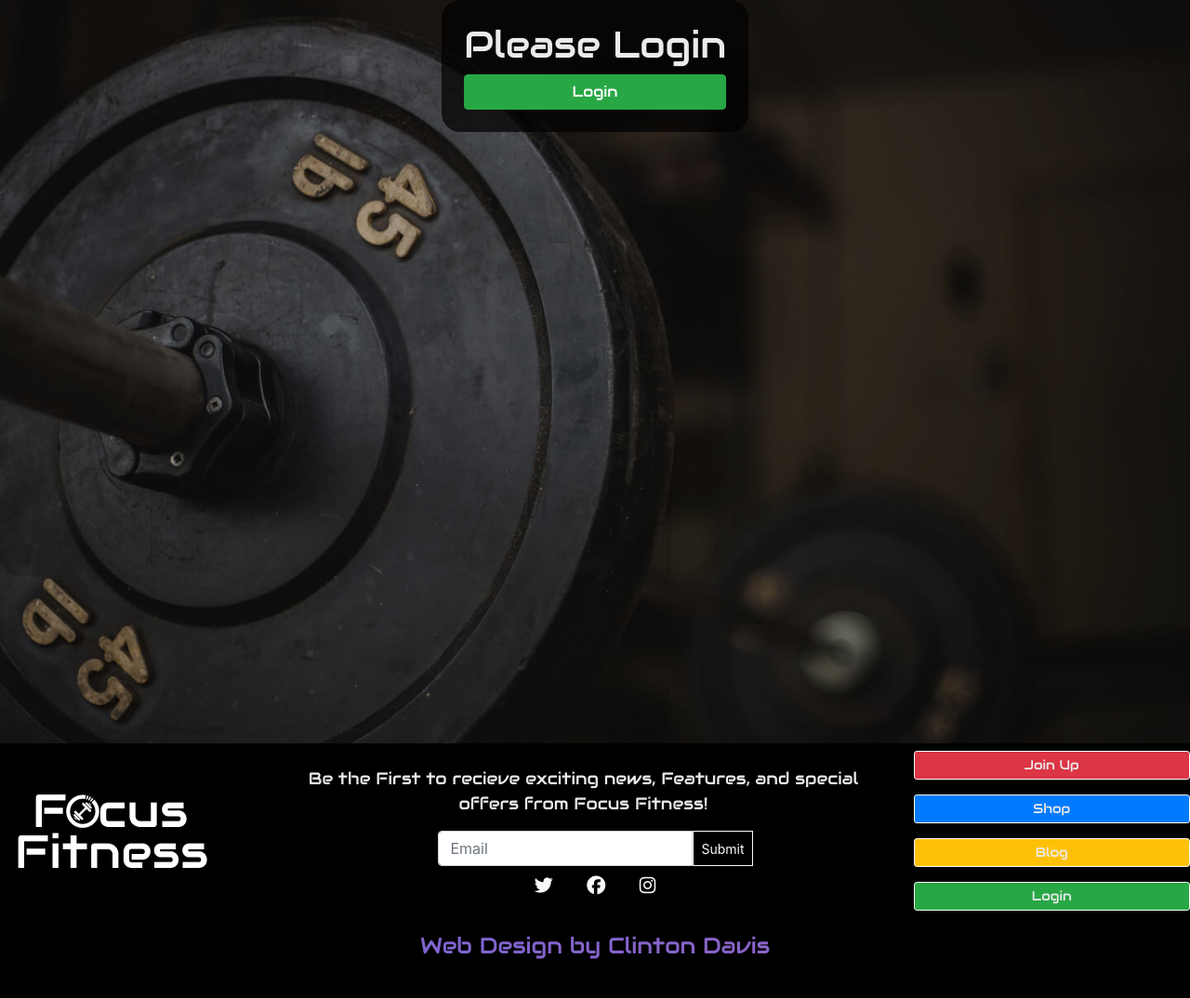
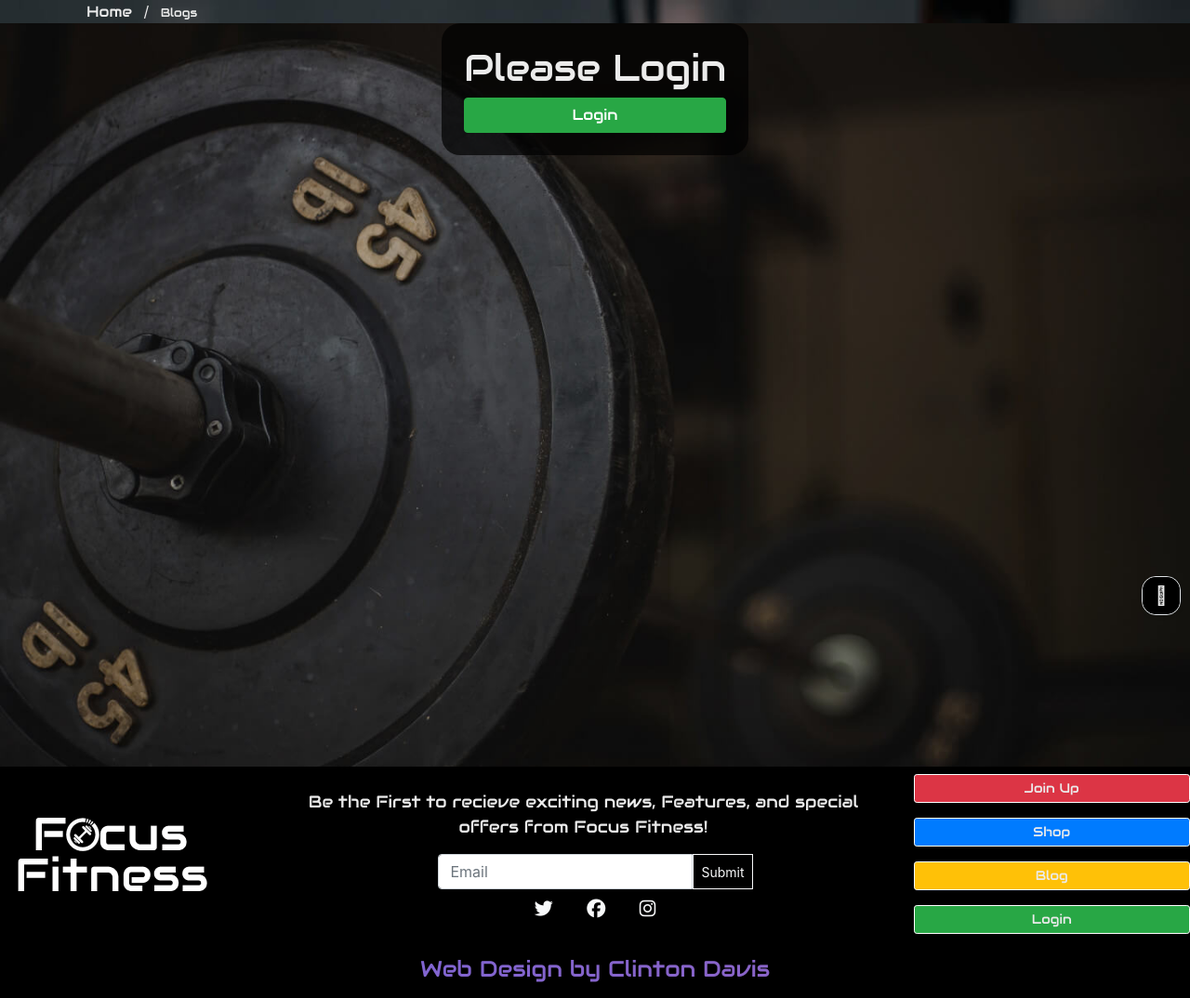
Before and after one commit to Clinton-Davis/focus_fitness, a Django app: page /blog/create/ in a window 1280 px wide. Shown: the part 128-1202 px from the top of the page at 93% size. Before the commit the page ends 1160 px from the top, so only its background shows below. Run offline with Django 3.2, Linux system fonts and the light colour scheme; some libraries are stand-ins or nearby versions.

Commit message:
added javascrit to page up, added _up.html to base

```diff
--- a/blog/forms.py
+++ b/blog/forms.py
@@ -28,7 +28,7 @@ class BlogForm(forms.ModelForm):
         super().__init__(*args, **kwargs)
 
         placeholders = {
-            'title': 'Your Blogs Title',
+            'title': 'Your Blogs Title, 50 Characters max',
             'content': 'Write your Blog in here',
             'thumbnail': 'Picture',
 
@@ -43,7 +43,6 @@ class BlogForm(forms.ModelForm):
                 self.fields[field].widget.attrs['placeholder'] = placeholder
             self.fields[field].widget.attrs['class'] = 'mont_r'
             self.fields[field].label = False
-        # self.fields['category'].label = 'Choise Category'
 
 
 class BlogCommentForm(forms.ModelForm):
--- a/home/forms.py
+++ b/home/forms.py
@@ -4,16 +4,16 @@ from django import forms
 class ContactForm(forms.Form):
     name = forms.CharField(max_length=100, widget=forms.TextInput(attrs={
         'autofocus': True,
-        'class': "form-group aw",
+        'class': "form-group",
         'placeholder': "Your Name",
 
     }))
     email = forms.EmailField(widget=forms.TextInput(attrs={
-        'class': "form-group aw",
+        'class': "form-group",
         'placeholder': "Your Email"
     }))
     message = forms.CharField(widget=forms.Textarea(attrs={
-        'class': "form-group aw",
+        'class': "form-group",
         'rows': "4",
         'cols': "50",
         'placeholder': "Your Message"}))
--- /dev/null
+++ b/static/js/main.js
@@ -0,0 +1,7 @@
+$(document).ready(function () {
+    $('.btt-link').click(function (e) {
+        $("html").animate({
+            scrollTop: 0
+        }, 1000);
+    })
+});
--- a/static/js/ripple.js
+++ /dev/null
@@ -1,13 +0,0 @@
-$(document).ready(function () {
-    console.log("this there")
-    $("html").on("click", ".ripple-surface", function (evt) {
-        var btn = $(evt.currentTarget);
-        var x = evt.pageX - btn.offset().left;
-        var y = evt.pageY - btn.offset().top;
-
-        $("<span/>").appendTo(btn).css({
-            left: x,
-            top: y
-        });
-    });
-});
--- a/templates/base.html
+++ b/templates/base.html
@@ -43,7 +43,7 @@
     <script src="https://kit.fontawesome.com/81e9d69a66.js" crossorigin="anonymous"></script>
     <script src="https://cdnjs.cloudflare.com/ajax/libs/popper.js/1.16.1/umd/popper.min.js"></script>
     <script src="https://cdnjs.cloudflare.com/ajax/libs/twitter-bootstrap/4.5.0/js/bootstrap.min.js"></script>
-    <script rel="stylesheet" src="{% static 'js/ripple.js' %}"></script>
+    <script rel="stylesheet" src="{% static 'js/main.js' %}"></script>
     <script rel="stylesheet" href="{% static 'js/cart.js' %}"></script>
     <script src="{% static 'js/stripe_elements.js' %}"></script>
     <script src="https://js.stripe.com/v3/"></script>
@@ -60,6 +60,7 @@
     <!--NavBar-->
     {% include "base_partials/_navbar.html" %}
     {% include "base_partials/_mini_cart.html" %}
+    {% include "base_partials/_up.html" %}
 
 
     {% if messages %}
--- /dev/null
+++ b/templates/base_partials/_up.html
@@ -0,0 +1,5 @@
+<div class="  btt-button shadow-sm rounded-15 border border-black bg-dark-a">
+    <a class="btt-link d-flex h-100 bg-black rounded-15">
+        <i class="fad fa-hand-point-up fa-lg text-wht mx-auto my-auto"></i>
+    </a>
+</div>
--- a/templates/blog/blog_form.html
+++ b/templates/blog/blog_form.html
@@ -2,16 +2,27 @@
 {% include "static" %}
 
 {% block content %}
-
-{% if user.is_authenticated %}
-<div class="container">
-    <h1 class="aw">{{ view_type|title }} Blog</h1>
-    <form action="" method="POST" class="aw" enctype="multipart/form-data">
-        {% csrf_token %}
-        {{ form.media }}
-        {{ form|crispy}}
-        <button type="submit" class=" mb-4 btn btn-success">{{ view_type|title }}</button>
-    </form>
+<div class="blog-pic">
+    <div class="container ">
+        <div class="row">
+            <div class="col-md-12 mb-0">
+                <a class="text-wht aw pl-2" href="{% url 'home' %}">Home</a>
+                <span class="mx-2 mb-0 text-wht">/</span>
+                <small class="text-wht aw">Blogs</small>
+            </div>
+        </div>
+    </div>
+    {% if user.is_authenticated %}
+    <div class="container center-block-col">
+        <h1 class="aw text-wht">{{ view_type|title }} Blog</h1>
+        <form action="" method="POST" class="aw text-wht" enctype="multipart/form-data">
+            {% csrf_token %}
+            {{ form.media }}
+            {{ form|crispy}}
+            <button type="submit" class="w-50 mb-4 btn btn-success"><i
+                    class="pr-3 fad fa-edit"></i>{{ view_type|title }}</button>
+        </form>
+    </div>
 </div>
 <!--If a user trys to edit or created a post with out being authenticated-->
 {% else %}
--- a/templates/home/contact.html
+++ b/templates/home/contact.html
@@ -14,14 +14,14 @@
             </div>
         </div>
     </div>
-    <div class="container about">
+    <div class="container center-block">
         <div class="overlay">
             <div class="col p-4">
                 <p class="text-wht aw display-3 text-center">Contact Us</p>
                 <form method="POST" class="text-wht p4 mb-4 aw">
                     {% csrf_token %}
                     {{ form|crispy }}
-                    <input type="submit" class="aw text-wht btn btn-warning" value="Submit message" />
+                    <input type="submit" class="aw text-wht btn btn-warning w-50" value="Submit message" />
                 </form>
             </div>
         </div>
--- a/templates/products/products.html
+++ b/templates/products/products.html
@@ -153,14 +153,14 @@
 
                                 {% if product.in_stock == True %}
 
-                                <a class="ripple-surface mx-auto" href="{% url 'product_detail' product.id %}">
+                                <a class="  mx-auto" href="{% url 'product_detail' product.id %}">
                                     <img class="mx-auto mt-1 card-img-top shop-card-top-img img-fluid"
                                         src="{{ product.image.url }}" alt="{{ product.name }}">
                                 </a>
 
                                 {% else %}
                                 <a class="mx-auto" href="">
-                                    <img class="ripple-surface mx-auto card-img-top shop-card-top-img img-fluid"
+                                    <img class="  mx-auto card-img-top shop-card-top-img img-fluid"
                                         src="{% static 'images/out-of-stock.png' %}" alt="{{ product.name }}">
                                 </a>
                                 <div class="card-body pb-0">
@@ -232,7 +232,7 @@
             </div>
         </div>
     </div>
-    <div class="ripple-surface btt-button shadow-sm rounded-15 border border-black bg-dark-a">
+    <div class="  btt-button shadow-sm rounded-15 border border-black bg-dark-a">
         <a class="btt-link d-flex h-100 bg-black rounded-15">
             <i class="fad fa-hand-point-up fa-lg text-wht mx-auto my-auto"></i>
         </a>
--- a/templates/products/products_detail.html
+++ b/templates/products/products_detail.html
@@ -93,7 +93,7 @@
 
                             <div class="col{% if s %}-12 mt-1{% endif %}">
                                 <button type="submit"
-                                    class="ripple-surface font-weight-bold aw text-wht py-4 px-4 btn btn-outline-black text-uppercase rounded-10 mt-5 bg-primary border-bk">
+                                    class="  font-weight-bold aw text-wht py-4 px-4 btn btn-outline-black text-uppercase rounded-10 mt-5 bg-primary border-bk">
                                     Add To cart <i class="fad fa-cart-plus"></i>
                                 </button>
 
--- a/templates/profiles/profile_details.html
+++ b/templates/profiles/profile_details.html
@@ -28,7 +28,7 @@
                             {% csrf_token %}
                             {{ form|crispy }}
                             <button type="submit"
-                                class="ripple-surface dark-btn uppercase col-12 aw rounded-10 px-4 py-2">Update
+                                class="  dark-btn uppercase col-12 aw rounded-10 px-4 py-2">Update
                                 Shipping Details</button>
                         </form>
                     </div>
```
Also changed, not shown: static/css/style.css (+7 -32 lines), templates/blog/blog_categories.html (+4 -3 lines), templates/blog/blog_detail.html (+27 -13 lines), templates/blog/blog_list.html (+14 -0 lines), templates/home/index.html (+11 -11 lines).
